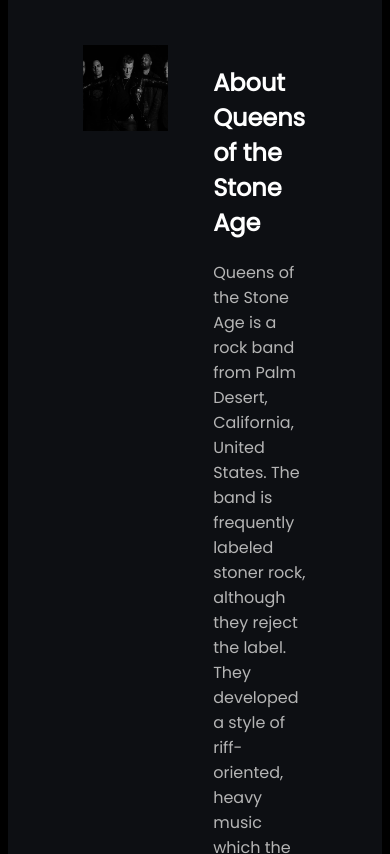
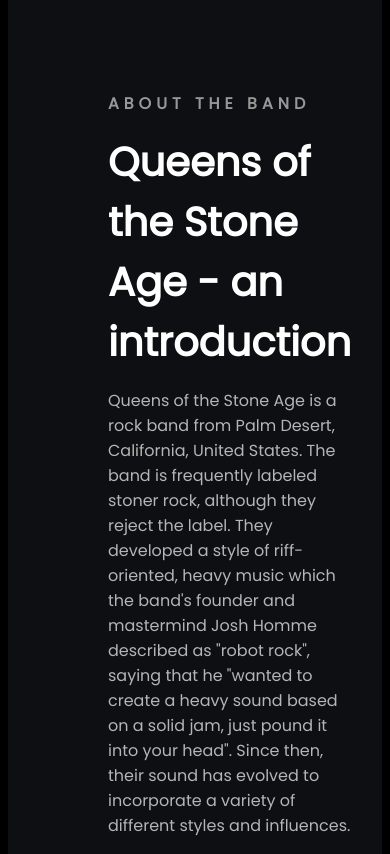
Before and after one commit to rupertforbes/qotsa-project, a plain HTML site: page index.html in a window 390 px wide. Shown: the part 400-1254 px from the top of the page. Drawn offline with Linux system fonts and the light colour scheme.

Commit message:
Worked on description section CSS and made responsive

```diff
--- a/index.html
+++ b/index.html
@@ -23,24 +23,63 @@
           ><button>Learn more</button></a
         >
       </header>
-      <div class="description">
-        <div class="description-img">
-          <img src="/images/band-photo.webp" alt="Photo of the band" />
-        </div>
-        <div class="description-text">
-          <h2>About Queens of the Stone Age</h2>
-          <p>
-            Queens of the Stone Age is a rock band from Palm Desert, California,
-            United States. The band is frequently labeled stoner rock, although
-            they reject the label. They developed a style of riff-oriented,
-            heavy music which the band's founder and mastermind Josh Homme
-            described as "robot rock", saying that he "wanted to create a heavy
-            sound based on a solid jam, just pound it into your head". Since
-            then, their sound has evolved to incorporate a variety of different
-            styles and influences.
-          </p>
-        </div>
-      </div>
+      <main>
+        <section class="description">
+          <div class="big-screen">
+            <img
+              src="/images/band-photo.webp"
+              alt="Photo of the band"
+              class="description-img"
+            /><br /><br />
+            <img
+              src="/images/josh.webp"
+              alt="Photo of Josh Homme"
+              class="description-img"
+            />
+          </div>
+          <div class="description-text">
+            <h3>About the band</h3>
+            <h2>Queens of the Stone Age - an introduction</h2>
+            <p>
+              Queens of the Stone Age is a rock band from Palm Desert,
+              California, United States. The band is frequently labeled stoner
+              rock, although they reject the label. They developed a style of
+              riff-oriented, heavy music which the band's founder and mastermind
+              Josh Homme described as "robot rock", saying that he "wanted to
+              create a heavy sound based on a solid jam, just pound it into your
+              head". Since then, their sound has evolved to incorporate a
+              variety of different styles and influences.
+            </p>
+            <br class="small-screen" />
+            <img
+              src="/images/band-photo.webp"
+              alt="Photo of the band"
+              class="description-img small-screen"
+            />
+            <br class="small-screen" />
+            <p>
+              While in high school, Homme got together with locals Brant Bjork,
+              Chris Cockrell (later replaced by Nick Oliveri) and John Garcia
+              resulting in the formation of Kyuss (firstly known as "Sons of
+              Kyuss"). Queens of the Stone Age formed in 1997, rising from the
+              ashes of Kyuss and began playing together during the now legendary
+              Desert Sessions. Homme has drawn all of the members from that
+              diverse group of musicians for Queens of the Stone Age. The band
+              originally formed under the name Gamma Ray, but almost faced a
+              lawsuit from the European metal band of the same name.
+            </p>
+            <br />
+            <img
+              src="/images/josh.webp"
+              alt="Photo of Josh Homme"
+              class="description-img small-screen"
+            />
+          </div>
+        </section>
+        <section class="cards">
+          <h2></h2>
+        </section>
+      </main>
     </div>
   </body>
 </html>
--- a/src/styles.css
+++ b/src/styles.css
@@ -56,6 +56,47 @@ header button:hover {
   cursor: pointer;
 }
 
+.description-img {
+  width: 90%;
+  display: block;
+  margin: 0 auto;
+}
+
+.description {
+  display: grid;
+  grid-template-columns: 1fr 1fr;
+  grid-gap: 64px;
+  color: white;
+  font-family: "Poppins", sans-serif;
+  background-color: #0d0f13;
+  padding: 100px;
+}
+
+main h3 {
+  font-size: 16px;
+  font-family: "Poppins", sans-serif;
+  text-transform: uppercase;
+  color: #999898;
+  letter-spacing: 5px;
+  font-weight: 700;
+}
+
+main h2 {
+  font-size: 40px;
+  margin-top: 0;
+  margin-bottom: 0;
+}
+
+main p {
+  color: #b5b5b5;
+  font-size: 16px;
+  font-family: "Poppins", sans-serif;
+}
+
+.small-screen {
+  display: none;
+}
+
 @media (max-width: 800px) {
   header h1 {
     margin-top: 0px;
@@ -68,29 +109,17 @@ header button:hover {
   }
 }
 
-img {
-  width: 90%;
-  display: block;
-  margin: 0 auto;
+@media (max-width: 950px) {
+  .description {
+    grid-template-columns: 1fr;
+  }
+
+  .big-screen {
+    display: none;
+  }
+
+  .small-screen {
+    display: block;
+    margin: 0 auto;
+  }
 }
-
-.description {
-  display: grid;
-  grid-template-columns: 1fr 1fr;
-  color: white;
-  font-family: "Poppins", sans-serif;
-  background-color: #0d0f13;
-  padding: 50px;
-}
-
-.description-img {
-  padding: 20px;
-}
-
-.description-text {
-  padding: 20px;
-}
-
-.description p {
-  color: #b5b5b5;
-}
```
Also changed, not shown: images/josh.webp (added).
